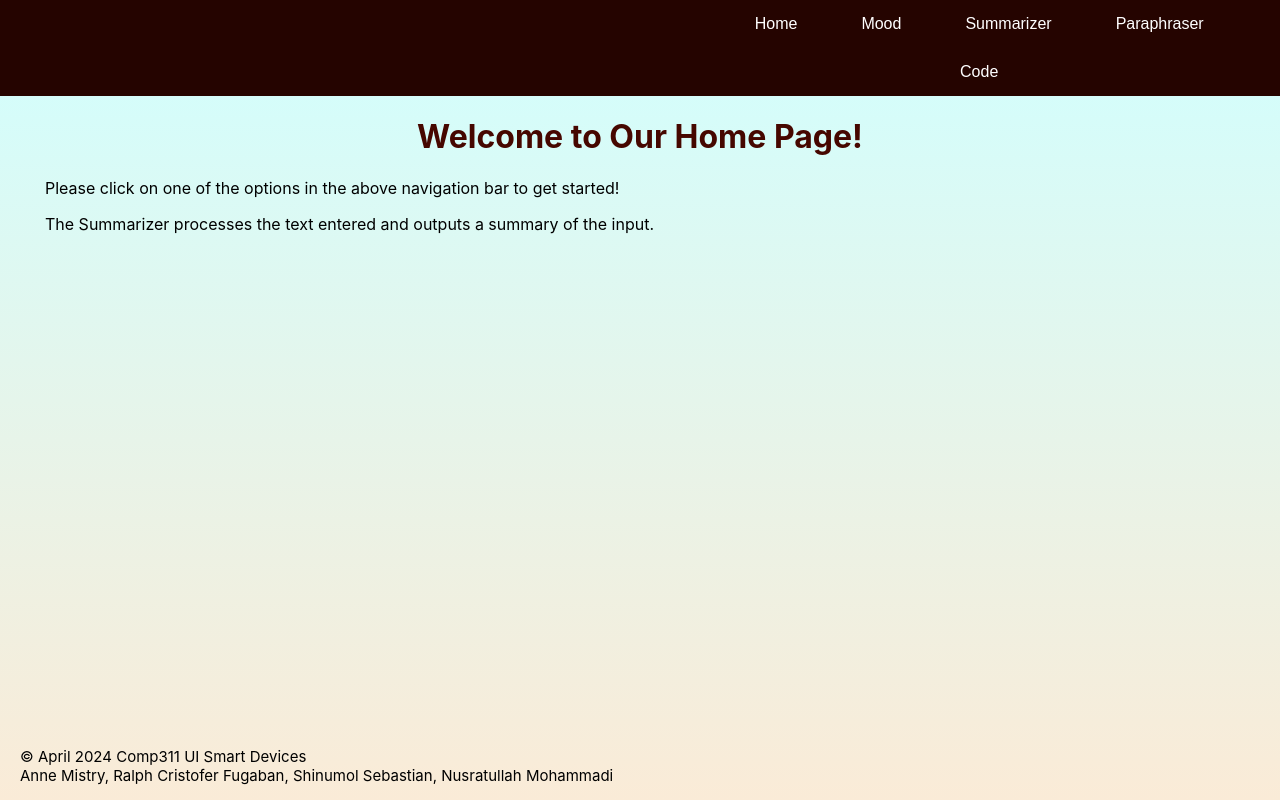
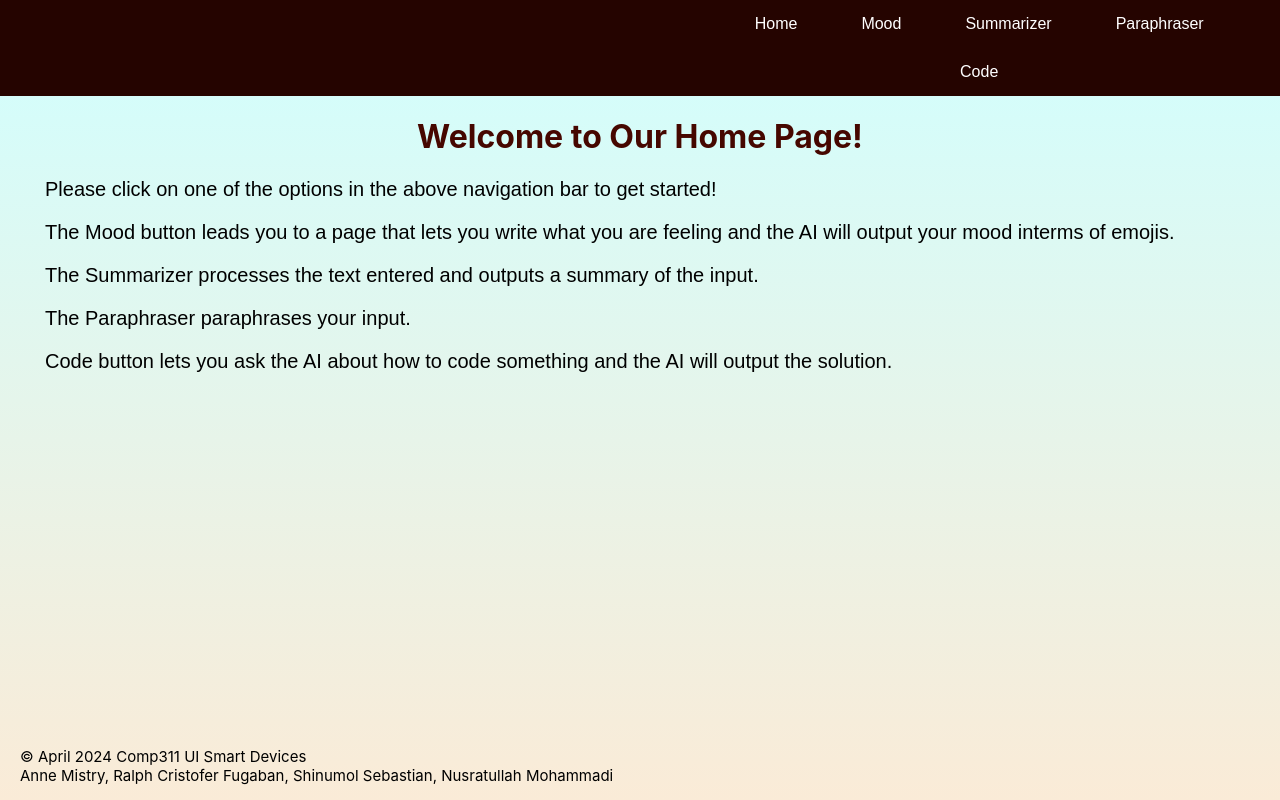
Before and after one commit to ralphcristofer/comp318-openai-project, a React (Create React App) app: page / in a window 1280 px wide. Built offline with nearby package versions, Linux system fonts and the light colour scheme.

Commit message:
Touchups

```diff
--- a/src/App.css
+++ b/src/App.css
@@ -58,13 +58,11 @@
   margin-top: 20px;
   border: 1px solid #ccc;
   padding: 10px;
+  font-size: large;
 }
 
 .output p {
   white-space: pre-wrap;
+  font-size: larger;
+  line-height: 1.2em;
 }
-
-p{
-  font-size: medium;
-  padding-left: 150px;
-}
--- a/src/components/HomePage.js
+++ b/src/components/HomePage.js
@@ -9,9 +9,12 @@ function HomePage() {
         <div>
             <h1>Welcome to Our Home Page!</h1>
         </div>
-        <div>
+        <div className="HomeContent">
             <p>Please click on one of the options in the above navigation bar to get started!</p>
+            <p>The Mood button leads you to a page that lets you write what you are feeling and the AI will output your mood interms of emojis.</p>
             <p>The Summarizer processes the text entered and outputs a summary of the input.</p>
+            <p>The Paraphraser paraphrases your input.</p>
+            <p>Code button lets you ask the AI about how to code something and the AI will output the solution.</p>
         </div>
     </div>)
 }
--- a/src/index.css
+++ b/src/index.css
@@ -12,6 +12,14 @@ html,body {
 
 }
 
+.HomeContent p{
+  text-align: left;
+  padding-left: 45px;
+  font-size: 20px;
+  font-family:  Arial, sans-serif;
+}
+
+
 code {
   font-family: source-code-pro, Menlo, Monaco, Consolas, 'Courier New',
     monospace;
@@ -23,10 +31,7 @@ code {
   text-align: center;
 }
 
-.container p{
-  text-align: left;
-  padding-left:45px;
-}
+
 
 h1{
   text-align: center;
@@ -82,6 +87,6 @@ nav button:hover{
   cursor:pointer;
 }
 
-#content{
-  padding-left: 20px;
+p{
+  font-size:20px;
 }
```
